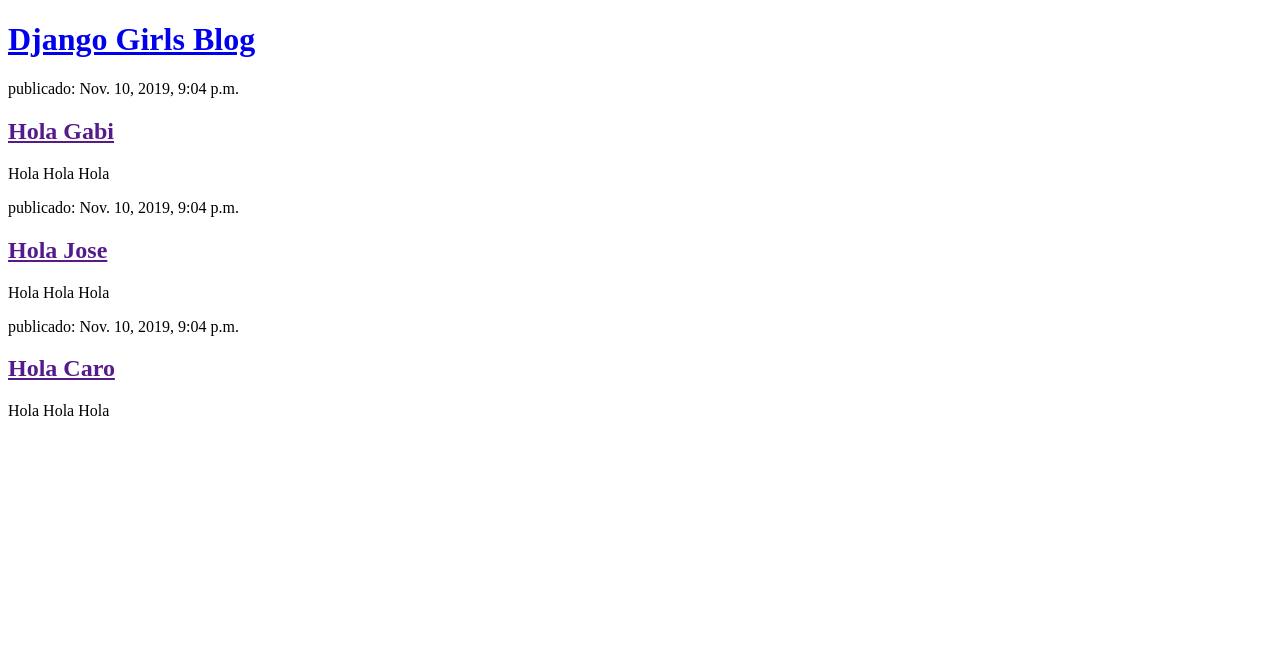
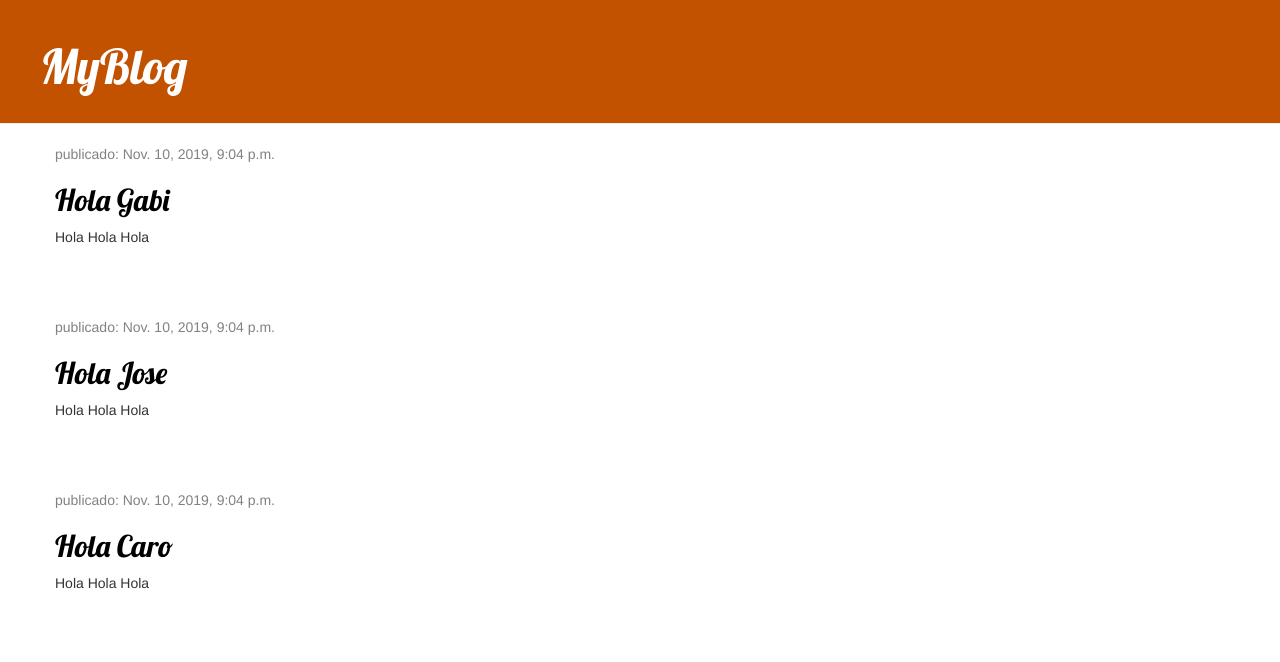
Before and after one commit to carobsts/Blog-Project, a Django app: template blog/templates/blog/post_list.html in a window 1280 px wide. Shown: the top 662 px of the page. Run offline with Django 3.2, Linux system fonts and the light colour scheme; the template is opened without the code that fills it: values that come from a table or form of the project are taken from there, others are empty; data comes from the database, SQL or seed files in the repository; both versions use the stored data as it was after the commit; some libraries are stand-ins or nearby versions.

Commit message:
style changes

```diff
--- a/blog/models.py
+++ b/blog/models.py
@@ -1,11 +1,9 @@
 from django.db import models
 from django.utils import timezone
-
-
 class Post(models.Model):
     author = models.ForeignKey('auth.User', on_delete=models.CASCADE)
     title = models.CharField(max_length=200)
-    text = models.TextField()
+    text = models.TextField(max_length=2000)
     created_date = models.DateTimeField(
             default=timezone.now)
     published_date = models.DateTimeField(
--- /dev/null
+++ b/blog/static/css/blog.css
@@ -0,0 +1,53 @@
+
+
+h1 {
+    color: #FCA205;
+    font-family: 'Lobster';
+}
+
+.page-header {
+    background-color: #C25100;
+    margin-top: 0;
+    padding: 20px 20px 20px 40px;
+}
+
+.page-header h1, .page-header h1 a, .page-header h1 a:visited, .page-header h1 a:active {
+    color: #ffffff;
+    font-size: 36pt;
+    text-decoration: none;
+}
+
+.content {
+    margin-left: 40px;
+}
+
+h1, h2, h3, h4 {
+    font-family: 'Lobster', cursive;
+}
+
+.date {
+    color: #828282;
+}
+
+.save {
+    float: right;
+}
+
+.post-form textarea, .post-form input {
+    width: 100%;
+}
+
+.top-menu, .top-menu:hover, .top-menu:visited {
+    color: #ffffff;
+    float: right;
+    font-size: 26pt;
+    margin-right: 20px;
+}
+
+.post {
+    margin-bottom: 70px;
+}
+
+.post h2 a, .post h2 a:visited {
+    color: #000000;
+}
--- a/blog/templates/blog/post_list.html
+++ b/blog/templates/blog/post_list.html
@@ -1,22 +1,35 @@
 <!DOCTYPE html>
+{% load static %}
 <html lang="en">
 <head>
     <meta charset="UTF-8">
     <meta name="viewport" content="width=device-width, initial-scale=1.0">
     <meta http-equiv="X-UA-Compatible" content="ie=edge">
-    <title>Blog</title>
+    <title>MyBlog</title>
+    <link rel="stylesheet" href="//maxcdn.bootstrapcdn.com/bootstrap/3.2.0/css/bootstrap.min.css">
+    <link rel="stylesheet" href="//maxcdn.bootstrapcdn.com/bootstrap/3.2.0/css/bootstrap-theme.min.css">
+    <link rel="stylesheet" href="{% static 'css/blog.css' %}">
+    <link href="//fonts.googleapis.com/css?family=Lobster&subset=latin,latin-ext" rel="stylesheet" type="text/css">
 </head>
 <body>
-        <div>
-            <h1><a href="/">Django Girls Blog</a></h1>
+    <div class="page-header">
+        <h1>MyBlog</h1>
+    </div>
+
+    <div class="content container">
+        <div class="row">
+            <div class="col-md-8">
+                {% for post in posts %}
+                    <div class="post">
+                        <div class="date">
+                            <p> publicado: {{ post.published_date }} </p>
+                        </div>
+                        <h2><a href=""> {{ post.title }} </a></h2>
+                        <p> {{ post.text|linebreaksbr }} </p>
+                    </div>
+                {% endfor %}
+            </div>
         </div>
-
-        {% for post in posts %}
-            <div>
-                <p> publicado: {{ post.published_date }}</p>
-                <h2><a href="">{{ post.title }}</a></h2>
-                <p>{{ post.text|linebreaksbr }}</p>
-            </div>
-        {% endfor %}
+    </div>
 </body>
 </html>
--- a/mysite/settings.py
+++ b/mysite/settings.py
@@ -24,7 +24,7 @@ SECRET_KEY = 'f@q_-+m7gpl88nhpe8!v_r@7$vfjfl!4bgtm=b_(rh$rf+w@v5'
 
 # SECURITY WARNING: don't run with debug turned on in production!
 DEBUG = True
-ALLOWED_HOSTS = ['carobsts.pythonanywhere.com']
+ALLOWED_HOSTS = ['carobsts.pythonanywhere.com', 'localhost']
 
 
 # Application definition
```
Also changed, not shown: blog/migrations/0002_auto_20191110_1735.py (added), db.sqlite3.
